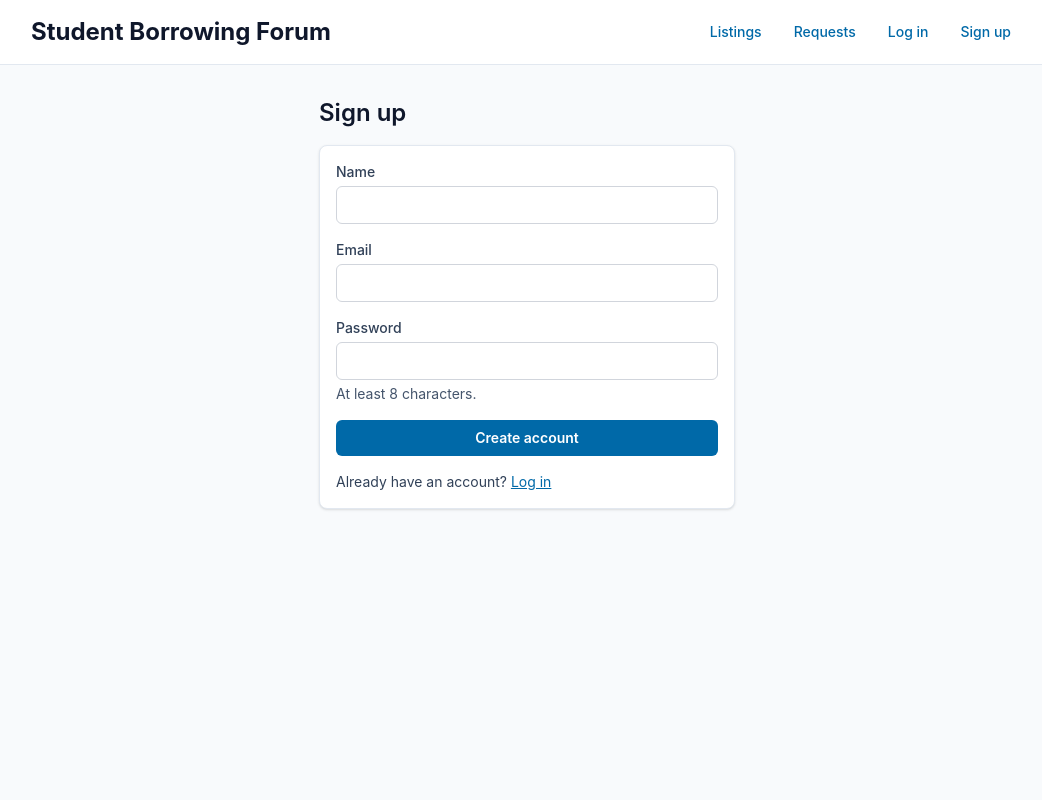
After one commit to KathrynRupp/326project, a Node server app: page /signup in a window 1280 px wide. The commit adds this page. Shown: the whole page, without its empty margins (113-1155 px from the left). Run offline with Node 20, Linux system fonts and the light colour scheme; some libraries are stand-ins or nearby versions.

Commit message:
Added signup, login, and roles

```diff
--- /dev/null
+++ b/controllers/authController.js
@@ -0,0 +1,53 @@
+import * as authService from "../services/authService.js";
+
+const wantsHtml = (req) => req.accepts(["json", "html"]) === "html";
+
+const fail = (req, res, view, { status, message }) => {
+  if (wantsHtml(req)) return res.status(status).render(view, { error: message });
+  return res.status(status).json({ error: message });
+};
+
+// makes a new session for every login
+const startSession = (req, user) =>
+  new Promise((resolve, reject) => {
+    req.session.regenerate((err) => {
+      if (err) return reject(err);
+      req.session.user = user;
+      resolve();
+    });
+  });
+
+export const showSignup = (req, res) => res.render("signup", { error: null });
+export const showLogin = (req, res) => res.render("login", { error: null });
+
+export async function signup(req, res) {
+  const result = await authService.signup(req.body);
+  if (!result.ok) return fail(req, res, "signup", result.error);
+  await startSession(req, result.value);
+  if (wantsHtml(req)) return res.redirect("/");
+  res.status(201).json(result.value);
+}
+
+export async function login(req, res) {
+  const result = await authService.login(req.body);
+  if (!result.ok) return fail(req, res, "login", result.error);
+  await startSession(req, result.value);
+  if (wantsHtml(req)) return res.redirect("/");
+  res.status(200).json(result.value);
+}
+
+export function logout(req, res, next) {
+  req.session.destroy((err) => {
+    if (err) return next(err);
+    res.clearCookie("connect.sid");
+    if (wantsHtml(req)) return res.redirect("/");
+    res.status(200).json({ loggedOut: true });
+  });
+}
+
+export function me(req, res) {
+  if (!req.session.user) {
+    return res.status(401).json({ error: "Not logged in" });
+  }
+  res.json(req.session.user);
+}
--- /dev/null
+++ b/dtos/userDto.js
@@ -0,0 +1,6 @@
+export const toUserDto = (user) => ({
+  id: user._id.toString(),
+  name: user.name,
+  email: user.email,
+  role: user.role,
+});
--- a/public/style.css
+++ b/public/style.css
@@ -11,6 +11,7 @@
     --color-red-50: oklch(97.1% 0.013 17.38);
     --color-red-300: oklch(80.8% 0.114 19.571);
     --color-red-700: oklch(50.5% 0.213 27.518);
+    --color-red-800: oklch(44.4% 0.177 26.899);
     --color-sky-50: oklch(97.7% 0.013 236.62);
     --color-sky-200: oklch(90.1% 0.058 230.902);
     --color-sky-300: oklch(82.8% 0.111 230.318);
@@ -22,11 +23,13 @@
     --color-slate-200: oklch(92.9% 0.013 255.508);
     --color-slate-300: oklch(86.9% 0.022 252.894);
     --color-slate-600: oklch(44.6% 0.043 257.281);
+    --color-slate-700: oklch(37.2% 0.044 257.287);
     --color-slate-800: oklch(27.9% 0.041 260.031);
     --color-slate-900: oklch(20.8% 0.042 265.755);
     --color-gray-300: oklch(87.2% 0.01 258.338);
     --color-white: #fff;
     --spacing: 0.25rem;
+    --container-md: 28rem;
     --container-2xl: 42rem;
     --container-5xl: 64rem;
     --text-sm: 0.875rem;
@@ -225,6 +228,9 @@
   .hidden {
     display: none;
   }
+  .inline {
+    display: inline;
+  }
   .min-h-screen {
     min-height: 100vh;
   }
@@ -233,6 +239,9 @@
   }
   .max-w-5xl {
     max-width: var(--container-5xl);
+  }
+  .max-w-md {
+    max-width: var(--container-md);
   }
   .min-w-0 {
     min-width: 0px;
@@ -267,12 +276,22 @@
   .rounded-md {
     border-radius: var(--radius-md);
   }
+  .border {
+    border-style: var(--tw-border-style);
+    border-width: 1px;
+  }
   .border-b {
     border-bottom-style: var(--tw-border-style);
     border-bottom-width: 1px;
   }
+  .border-red-300 {
+    border-color: var(--color-red-300);
+  }
   .border-slate-200 {
     border-color: var(--color-slate-200);
+  }
+  .bg-red-50 {
+    background-color: var(--color-red-50);
   }
   .bg-slate-50 {
     background-color: var(--color-slate-50);
@@ -280,8 +299,14 @@
   .bg-white {
     background-color: var(--color-white);
   }
+  .p-3 {
+    padding: calc(var(--spacing) * 3);
+  }
   .p-6 {
     padding: calc(var(--spacing) * 6);
+  }
+  .px-2 {
+    padding-inline: calc(var(--spacing) * 2);
   }
   .px-3 {
     padding-inline: calc(var(--spacing) * 3);
@@ -336,17 +361,29 @@
   .break-words {
     overflow-wrap: break-word;
   }
+  .text-red-800 {
+    color: var(--color-red-800);
+  }
   .text-sky-700 {
     color: var(--color-sky-700);
   }
   .text-slate-600 {
     color: var(--color-slate-600);
   }
+  .text-slate-700 {
+    color: var(--color-slate-700);
+  }
   .text-slate-800 {
     color: var(--color-slate-800);
   }
   .text-slate-900 {
     color: var(--color-slate-900);
+  }
+  .lowercase {
+    text-transform: lowercase;
+  }
+  .underline {
+    text-decoration-line: underline;
   }
   @media (hover: hover) {
     .hover\:bg-sky-50:hover {
--- a/server.js
+++ b/server.js
@@ -1,19 +1,28 @@
 //import dependencies
+import "dotenv/config";
+import mongoose from "mongoose";
 import express from "express";
 import pagesRouter from "./routes/pages.js";
 import listingsRouter from "./routes/listings.js";
 import requestsRouter from "./routes/requests.js";
-import mongoose from "mongoose";
+import session from "express-session";
+import MongoStore from "connect-mongo";
+import authRouter from "./routes/auth.js";
 
 //initialize app object and set port
 const app = express();
 const PORT = process.env.PORT || 3000;
+const MONGODB_URI =
+  process.env.MONGODB_URI ||
+  "mongodb://dev:devpassword@mongo:27017/devdb?authSource=admin";
+
+const SESSION_SECRET =
+  process.env.SESSION_SECRET ||
+  (process.env.NODE_ENV === "production" ? "" : "dev-only-secret-change-me");
+if (!SESSION_SECRET) throw new Error("SESSION_SECRET needs to be set in production");
 
 //connect to database
-await mongoose.connect(
-  process.env.MONGODB_URI ||
-    "mongodb://dev:devpassword@mongo:27017/devdb?authSource=admin",
-);
+await mongoose.connect(MONGODB_URI);
 
 //ejs setup
 app.set("view engine", "ejs");
@@ -23,10 +32,27 @@ app.use(express.json());
 app.use(express.urlencoded({ extended: true }));
 app.use(express.static("public"));
 
+app.use(
+  session({
+    secret: SESSION_SECRET,
+    resave: false,
+    saveUninitialized: false,
+    store: MongoStore.create({ mongoUrl: MONGODB_URI }),
+    cookie: { httpOnly: true, sameSite: "lax", maxAge: 1000 * 60 * 60 * 24 * 7 },
+  }),
+);
+
+//auth (see who's logged in as "user")
+app.use((req, res, next) => {
+  res.locals.user = req.session.user || null;
+  next();
+});
+
 //routes
 app.use("/", pagesRouter);
 app.use("/listings", listingsRouter);
 app.use("/requests", requestsRouter);
+app.use("/", authRouter);
 
 //page not found
 app.use((req, res) => {
--- a/views/partials/header.ejs
+++ b/views/partials/header.ejs
@@ -3,9 +3,18 @@
     <h1 class="text-xl font-bold text-slate-900 sm:text-2xl">
       <a href="/">Student Borrowing Forum </a>
     </h1>
-    <nav class="flex gap-2 text-sm font-medium">
+    <nav class="flex flex-wrap items-center gap-2 text-sm font-medium">
       <a class="rounded-md px-3 py-1.5 text-sky-700 hover:bg-sky-50" href="/listings">Listings</a>
       <a class="rounded-md px-3 py-1.5 text-sky-700 hover:bg-sky-50" href="/requests">Requests</a>
+      <% if (locals.user) { %>
+        <span class="px-2 text-slate-700">Signed in as <%= user.name %></span>
+        <form method="POST" action="/logout">
+          <button type="submit" class="btn-edit">Log out</button>
+        </form>
+      <% } else { %>
+        <a class="rounded-md px-3 py-1.5 text-sky-700 hover:bg-sky-50" href="/login">Log in</a>
+        <a class="rounded-md px-3 py-1.5 text-sky-700 hover:bg-sky-50" href="/signup">Sign up</a>
+      <% } %>
     </nav>
   </div>
 </header>
--- /dev/null
+++ b/views/signup.ejs
@@ -0,0 +1,35 @@
+<!doctype html>
+<html lang="en">
+  <head>
+    <meta charset="UTF-8" />
+    <meta name="viewport" content="width=device-width, initial-scale=1" />
+    <title>Sign up</title>
+    <link rel="stylesheet" href="/style.css" />
+  </head>
+  <body class="min-h-screen bg-slate-50 text-slate-800">
+    <%- include("partials/header") %>
+    <main class="mx-auto max-w-md px-4 py-8">
+      <h2 class="mb-4 text-2xl font-semibold text-slate-900">Sign up</h2>
+      <form method="POST" action="/signup" class="card flex flex-col gap-4">
+        <% if (error) { %>
+          <p role="alert" class="rounded-md border border-red-300 bg-red-50 p-3 text-sm text-red-800"><%= error %></p>
+        <% } %>
+        <div class="flex flex-col gap-1">
+          <label for="name" class="text-sm font-medium text-slate-700">Name</label>
+          <input id="name" name="name" type="text" autocomplete="name" required class="form-input" />
+        </div>
+        <div class="flex flex-col gap-1">
+          <label for="email" class="text-sm font-medium text-slate-700">Email</label>
+          <input id="email" name="email" type="email" autocomplete="email" required class="form-input" />
+        </div>
+        <div class="flex flex-col gap-1">
+          <label for="password" class="text-sm font-medium text-slate-700">Password</label>
+          <input id="password" name="password" type="password" autocomplete="new-password" minlength="8" required aria-describedby="password-hint" class="form-input" />
+          <p id="password-hint" class="text-sm text-slate-600">At least 8 characters.</p>
+        </div>
+        <button type="submit" class="btn-primary">Create account</button>
+        <p class="text-sm text-slate-700">Already have an account? <a class="text-sky-700 underline" href="/login">Log in</a></p>
+      </form>
+    </main>
+  </body>
+</html>
```
Also changed, not shown: models/userModel.js (added, +14 -0 lines), package.json (+6 -1 lines), repositories/usersRepository.js (added, +17 -0 lines), routes/auth.js (added, +14 -0 lines), scripts/makeAdmin.js (added, +20 -0 lines), services/authService.js (added, +44 -0 lines), views/login.ejs (added, +30 -0 lines), 2 other files.
